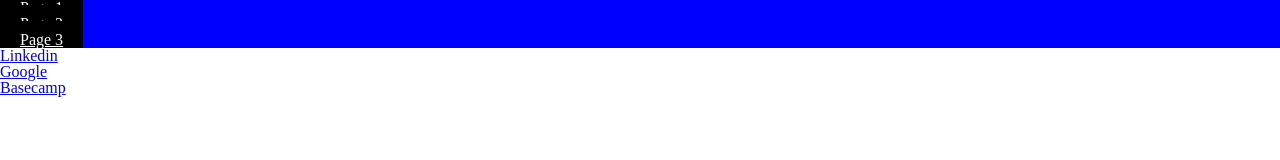
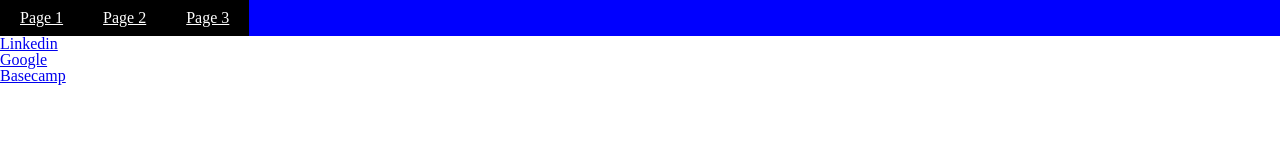
Before and after one commit to pcrowe22/lab6, a plain HTML site: page index.html in a window 1280 px wide. Drawn offline with Linux system fonts and the light colour scheme.

Commit message:
Placed the rest of the attributes

```diff
--- a/CSS/style.css
+++ b/CSS/style.css
@@ -2,34 +2,42 @@
 	background-color: blue;
 	width: 100%;
 	position: relative;
+	display: block;
 }
 #main-navbar ul{
 	list-style-type: none;
 	margin: 0;
 	padding: 0;
 	overflow: hidden;
+	display: block;
+	left: 50%;
+	right: 50%;
 }
 #main-navbar ul li{
 	text-decoration: none;
+	float: left;
 }
 #main-navbar ul li a{
 	color: #fff;
 	background-color: #000;
 	padding: 10px 20px;
+	float: left;
+	position: relative;
 }
 #onpage{
 	text-decoration: underline overline;
+	float: left;
+		position: relative;
 }
 
-/*float: left;
+/*
 
 
 
-position: relative;
-left: 50%;
-float: left;
-float: left;
-position: relative;
-right: 50%;
-display: block;
-display: block;*/
+
+
+
+
+
+
+*/
```
